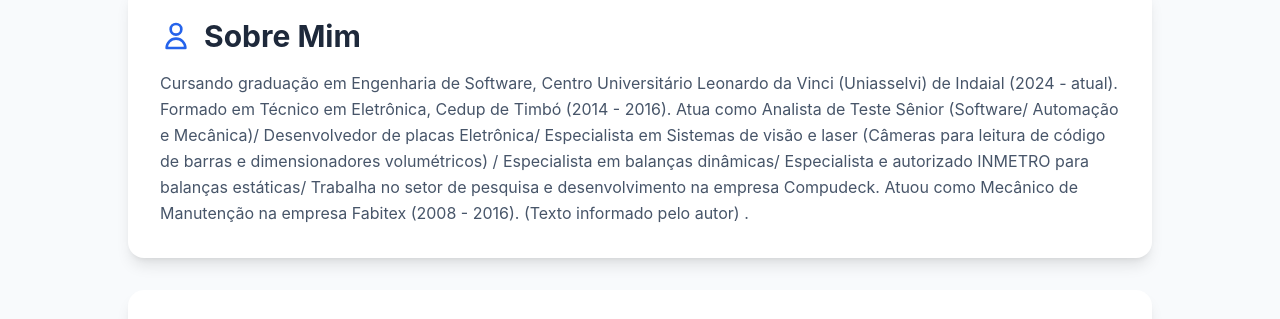
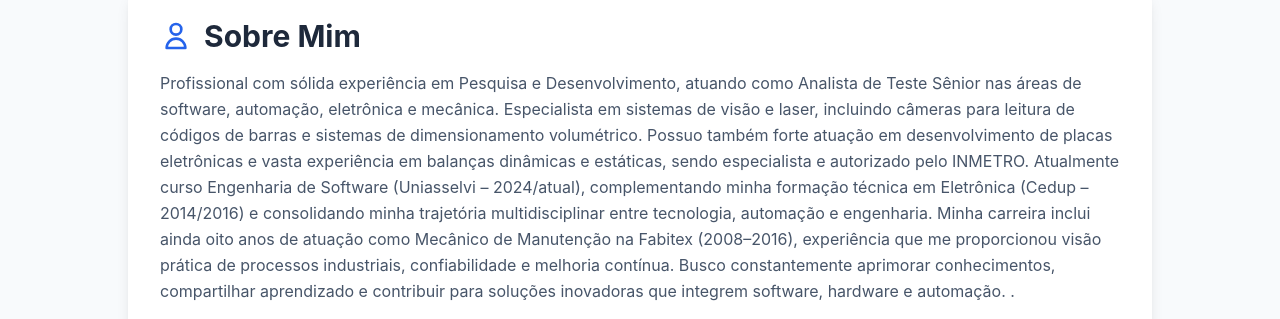
Before and after one commit to JulianoChristovao/julianochristovao.github.io, a plain HTML site: page index.html in a window 1280 px wide. Shown: the part 350-669 px from the top of the page. Drawn offline with nearby package versions, Linux system fonts and the light colour scheme.

Commit message:
Revise personal description in index.html
Updated professional summary to highlight experience and education.

```diff
--- a/index.html
+++ b/index.html
@@ -92,7 +92,13 @@
                     Sobre Mim
                 </h2>
                 <p class="text-slate-600 dark:text-slate-300 leading-relaxed">
-                    Cursando graduação em Engenharia de Software, Centro Universitário Leonardo da Vinci (Uniasselvi) de Indaial (2024 - atual). Formado em Técnico em Eletrônica, Cedup de Timbó (2014 - 2016). Atua como Analista de Teste Sênior (Software/ Automação e Mecânica)/ Desenvolvedor de placas Eletrônica/ Especialista em Sistemas de visão e laser (Câmeras para leitura de código de barras e dimensionadores volumétricos) / Especialista em balanças dinâmicas/ Especialista e autorizado INMETRO para balanças estáticas/ Trabalha no setor de pesquisa e desenvolvimento na empresa Compudeck. Atuou como Mecânico de Manutenção na empresa Fabitex (2008 - 2016). (Texto informado pelo autor)
+                   Profissional com sólida experiência em Pesquisa e Desenvolvimento, atuando como Analista de Teste Sênior nas áreas de software, automação, eletrônica e mecânica. Especialista em sistemas de visão e laser, incluindo câmeras para leitura de códigos de barras e sistemas de dimensionamento volumétrico. Possuo também forte atuação em desenvolvimento de placas eletrônicas e vasta experiência em balanças dinâmicas e estáticas, sendo especialista e autorizado pelo INMETRO.
+
+                   Atualmente curso Engenharia de Software (Uniasselvi – 2024/atual), complementando minha formação técnica em Eletrônica (Cedup – 2014/2016) e consolidando minha trajetória multidisciplinar entre tecnologia, automação e engenharia.
+
+                   Minha carreira inclui ainda oito anos de atuação como Mecânico de Manutenção na Fabitex (2008–2016), experiência que me proporcionou visão prática de processos industriais, confiabilidade e melhoria contínua.
+
+                   Busco constantemente aprimorar conhecimentos, compartilhar aprendizado e contribuir para soluções inovadoras que integrem software, hardware e automação.
 
 .
                 </p>
```
